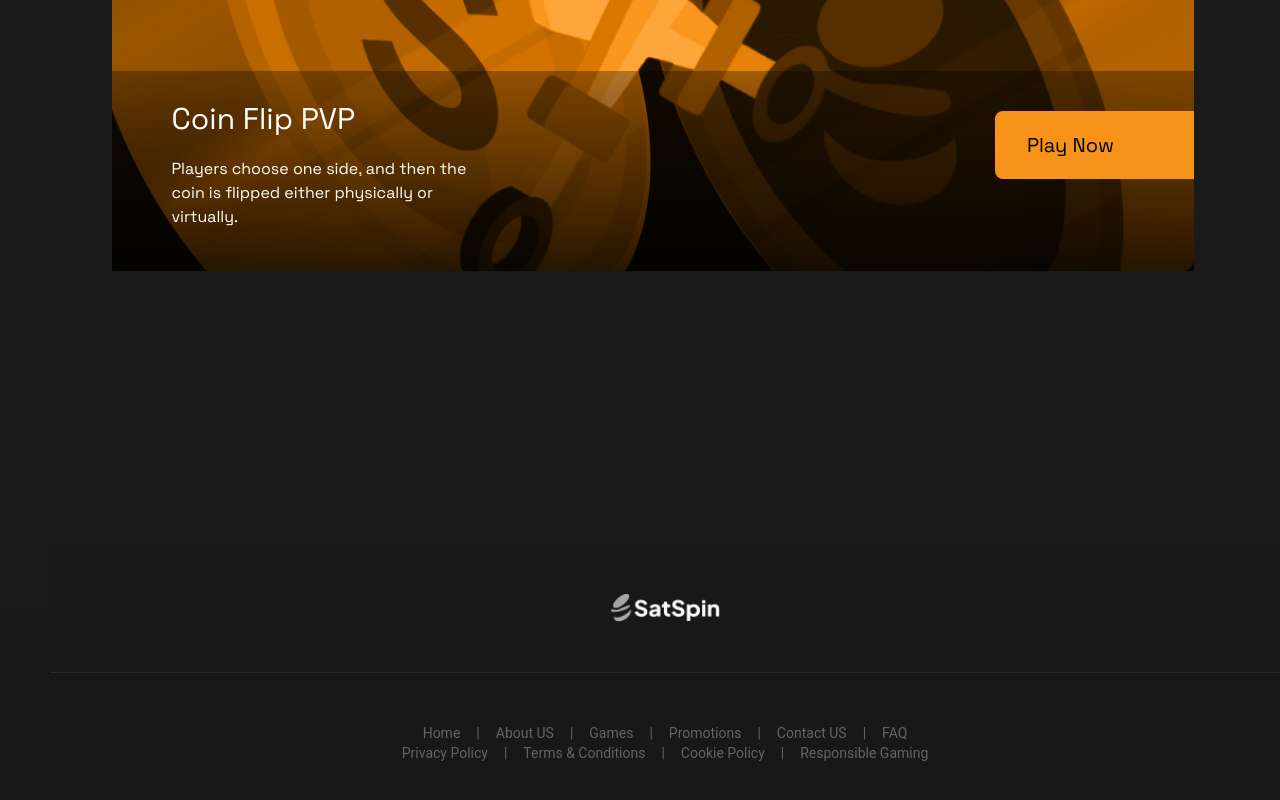
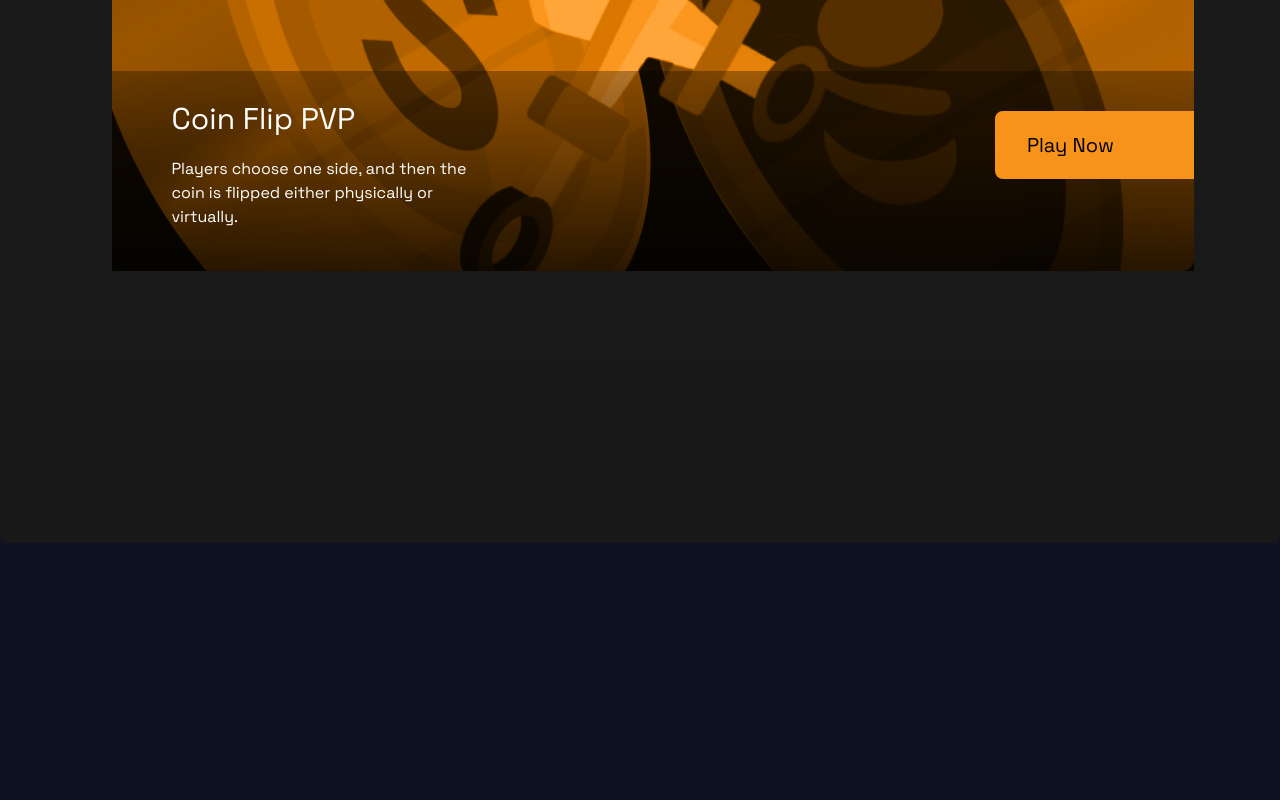
Before and after one commit to koala1029/SatSpin, a React app: page /coinflip in a window 1280 px wide. Shown: the part 2522-3322 px from the top of the page. After the commit the page ends 3065 px from the top, so only its background shows below. Built offline with nearby package versions, Linux system fonts and the light colour scheme; a web font is replaced by a local one.

Commit message:
update the footer

```diff
--- a/src/pages/Games/CoinFlip/index.tsx
+++ b/src/pages/Games/CoinFlip/index.tsx
@@ -38,8 +38,8 @@ const CoinFlip = () => {
           </div>
         </div>
       </div>
-      <LogoFooter customClasses="bg-bg-dark" />
-      <About customClasses="bg-bg-dark text-white" />
+      <LogoFooter customClasses="bg-bg-dark hidden 2xl:flex" />
+      <About customClasses="bg-bg-dark text-white hidden 2xl:flex" />
     </div>
   );
 };
--- a/src/pages/Games/CoinFlipPvp/index.tsx
+++ b/src/pages/Games/CoinFlipPvp/index.tsx
@@ -37,8 +37,8 @@ const CoinFlipPvp = () => {
           </div>
         </div>
       </div>
-      <LogoFooter customClasses="bg-bg-dark hidden 2xl:block" />
-      <About customClasses="bg-bg-dark text-white hidden 2xl:block" />
+      <LogoFooter customClasses="bg-bg-dark hidden 2xl:flex" />
+      <About customClasses="bg-bg-dark text-white hidden 2xl:flex" />
     </div>
   );
 };
--- a/src/pages/Games/LuckyWheel/index.tsx
+++ b/src/pages/Games/LuckyWheel/index.tsx
@@ -38,8 +38,8 @@ const LuckyWheel = () => {
           </div>
         </div>
       </div>
-      <LogoFooter customClasses="bg-bg-dark hidden 2xl:block" />
-      <About customClasses="bg-bg-dark text-white hidden 2xl:block" />
+      <LogoFooter customClasses="bg-bg-dark hidden 2xl:flex" />
+      <About customClasses="bg-bg-dark text-white hidden 2xl:flex" />
     </div>
   );
 };
```
